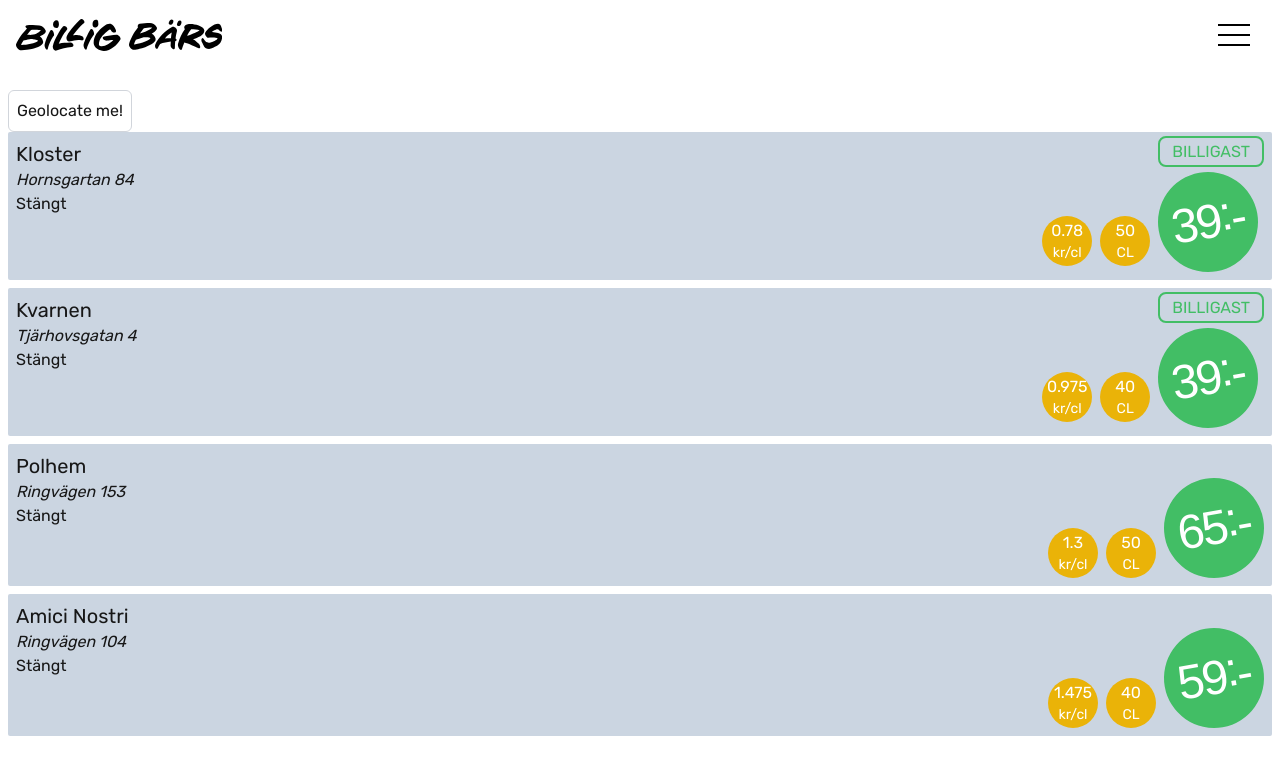
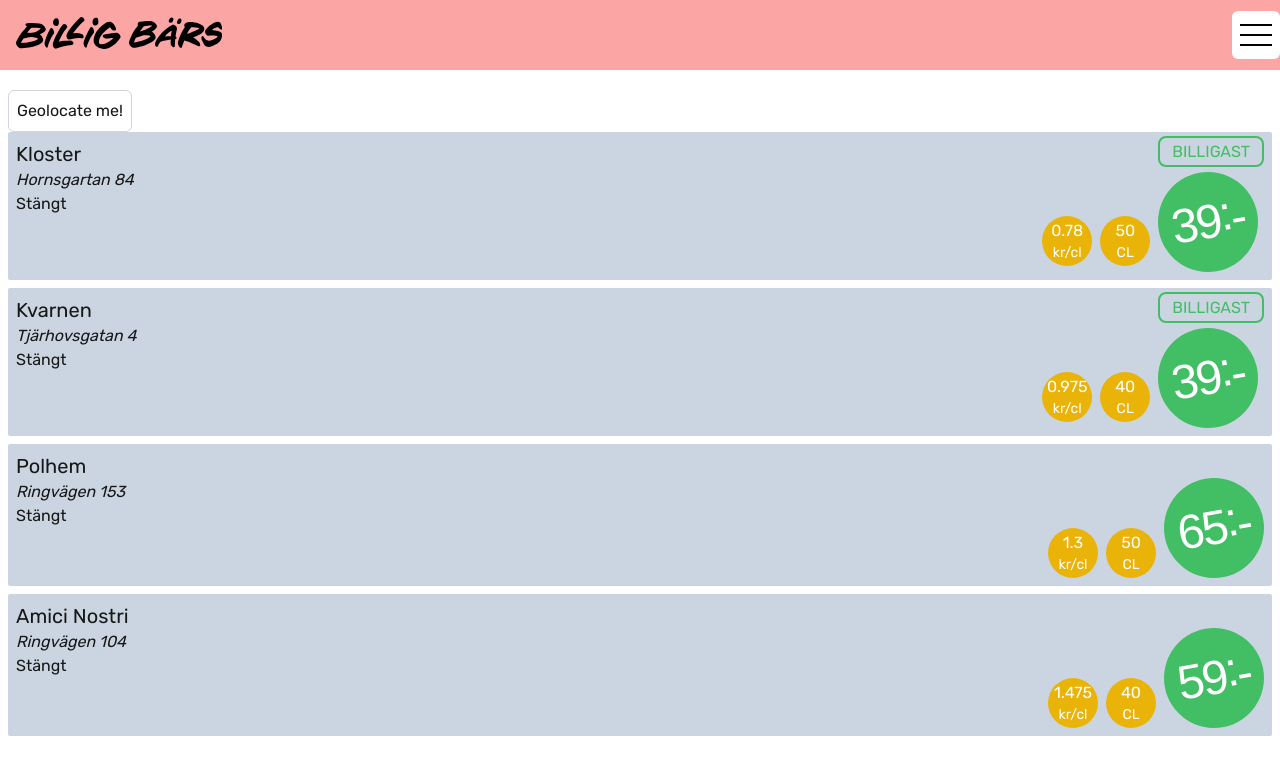
Before and after one commit to nickenickenicke/billig-bars, a Next.js app: page / in a window 1280 px wide. Shown: the top 774 px of the page. Built offline with nearby package versions, Linux system fonts and the light colour scheme; a web font is replaced by a local one.

Commit message:
Refactor Navigation component to use grid layout with popdown menu

```diff
--- a/src/components/Navigation.tsx
+++ b/src/components/Navigation.tsx
@@ -13,12 +13,21 @@ export const Navigation = () => {
   }
 
   return (
-    <nav className="fixed top-0 z-[10] flex h-[70px] w-full justify-between bg-white">
-      <Link href={'/'} className="flex h-full items-center justify-center pl-4 text-4xl">
-        <Logo className="h-8" />
+    //GRID WITH POPDOWN MENU
+    <nav
+      className="fixed top-0 z-[10] grid w-full grid-cols-2 grid-rows-[70px,_0fr] justify-between bg-red-300 transition-all data-[open=true]:grid-rows-[70px,_1fr]"
+      data-open={isMenuOpen}
+    >
+      <div className="flex items-center justify-start pl-4">
+        <Link href={'/'} className="">
+          <Logo className="h-8 -translate-y-0.5" />
         </Link>
+      </div>
+      <div className="flex items-center justify-end">
         <Hamburger isMenuOpen={isMenuOpen} handleClick={handleClick} />
-      {/* <ul className="flex h-full items-center justify-end gap-2">
+      </div>
+      <div className="col-span-2 row-[2/3] overflow-hidden bg-slate-400">
+        <ul className="flex h-full items-center justify-end gap-2">
           <li>
             <Link href={'/'} className="flex h-[70px] min-w-20 items-center px-4">
               Home
@@ -34,7 +43,8 @@ export const Navigation = () => {
               Test
             </Link>
           </li>
-      </ul> */}
+        </ul>
+      </div>
     </nav>
   )
 }
```
Lines whose indentation alone changed are shown as unchanged.
